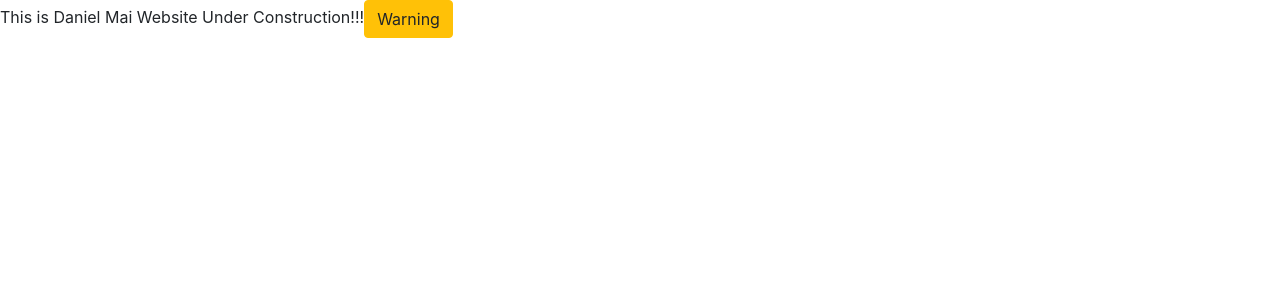
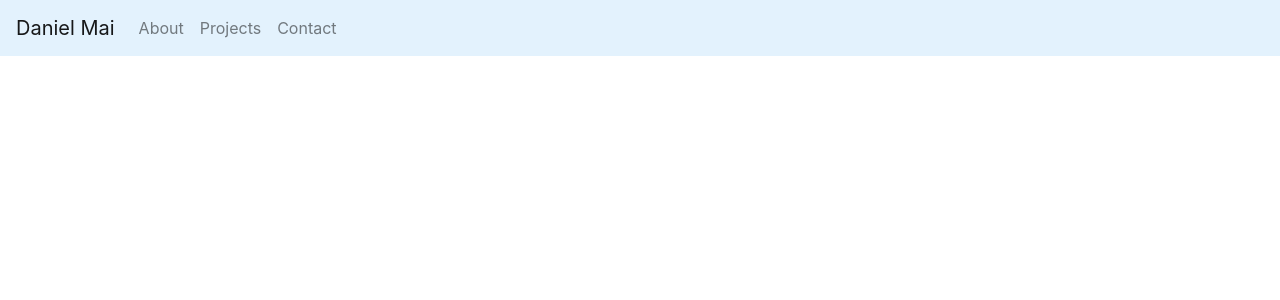
Before and after one commit to danielnmai/danielnmai.github.io-dev, a React app: page / in a window 1280 px wide. Shown: the top 300 px of the page. Built offline with nearby package versions, Linux system fonts and the light colour scheme.

Commit message:
add NavBar component

```diff
--- a/src/App.js
+++ b/src/App.js
@@ -1,13 +1,13 @@
 import React from 'react';
+import Header from './header/Header';
+import NavBar from './header/components/NavBar';
 
 class App extends React.Component {
-   render() {
-      return (
-         <div>
-            This is Daniel Mai Website Under Construction!!!
-            <button type="button" className="btn btn-warning">Warning</button>
-         </div>
-      );
-   }
+  render() {
+    return (
+    <div>
+      <Header/>
+    </div>);
+  }
 }
 export default App;
--- /dev/null
+++ b/src/header/Header.js
@@ -0,0 +1,10 @@
+import React, { Component } from 'react';
+import NavBar from './components/NavBar';
+
+class Header extends Component {
+  render() {
+    return <NavBar />;
+  }
+}
+
+export default Header;
--- /dev/null
+++ b/src/header/components/NavBar.js
@@ -0,0 +1,29 @@
+import React, {Component} from 'react';
+import './css/navBar.css';
+
+function NavBar(props) {
+
+  return (<nav className="navbar navbar-expand-sm navbar-light">
+    <a className="navbar-brand" href="#">Daniel Mai</a>
+    <button className="navbar-toggler" type="button" data-toggle="collapse" data-target="#navbarNav" aria-controls="navbarNav" aria-expanded="false" aria-label="Toggle navigation">
+      <span className="navbar-toggler-icon"></span>
+    </button>
+
+    <div className="collapse navbar-collapse" id="navbarNav">
+      <ul className="navbar-nav">
+        <li className="nav-item">
+          <a className="nav-link" href="#">About
+          </a>
+        </li>
+        <li className="nav-item">
+          <a className="nav-link" href="#">Projects</a>
+        </li>
+        <li className="nav-item">
+          <a className="nav-link" href="#">Contact</a>
+        </li>
+      </ul>
+    </div>
+  </nav>)
+};
+
+export default NavBar;
--- /dev/null
+++ b/src/header/components/css/navBar.css
@@ -0,0 +1,14 @@
+/* nav ul {
+  display: flex;
+  margin: 0 -10px;
+}
+nav li {
+    margin: 0 10px;
+}
+.push-right {
+  margin-left: auto;
+} */
+
+nav {
+  background-color: #e3f2fd;
+}
--- /dev/null
+++ b/src/index.css
@@ -0,0 +1,5 @@
+/* .box {
+  display: flex;
+  justify-content: space-between;
+  border-style: dotted solid;
+} */
--- a/src/index.js
+++ b/src/index.js
@@ -2,5 +2,6 @@ import React from 'react';
 import ReactDOM from 'react-dom';
 import App from './App.js';
 import 'bootstrap/dist/css/bootstrap.min.css';
+import './index.css';
 
 ReactDOM.render(<App />, document.getElementById('app'));
```
